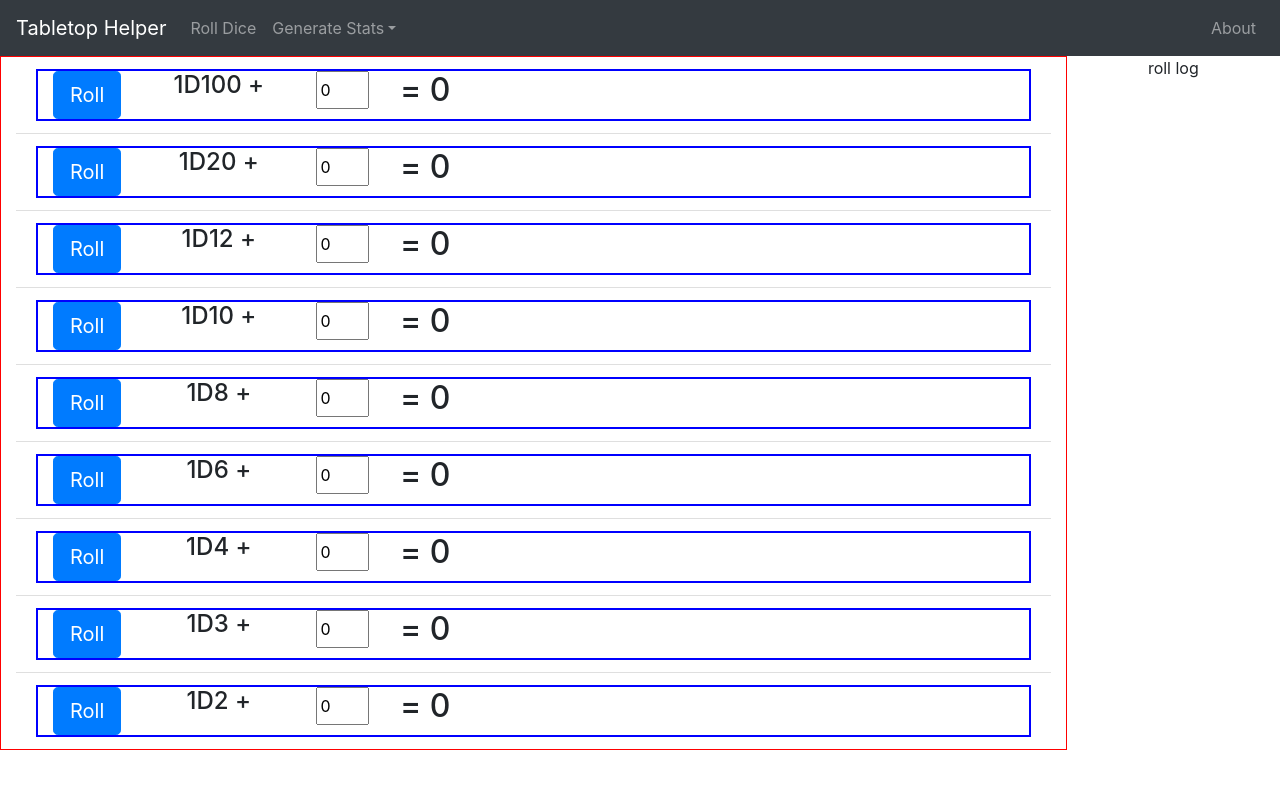
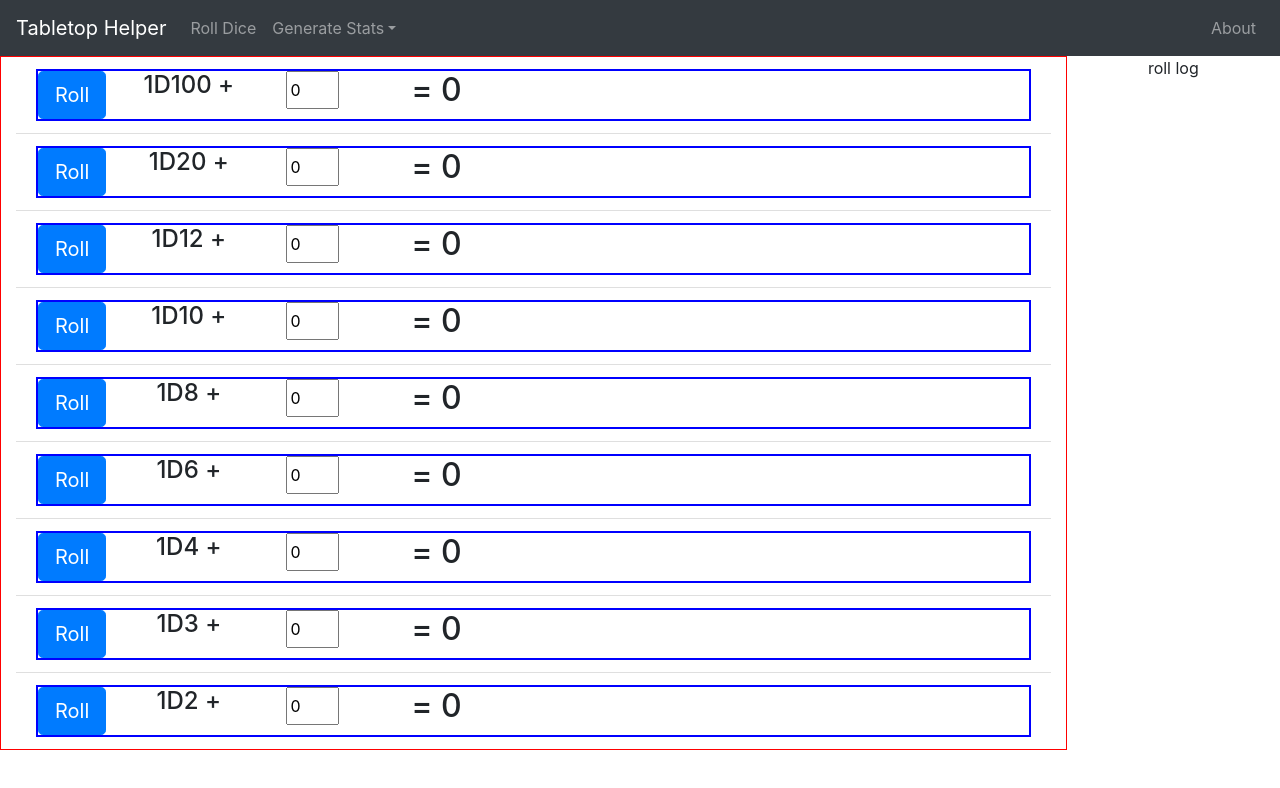
Before and after one commit to arhamHumayun/Tabletop-Helper, a React (Create React App) app in the folder client/: page /dice in a window 1280 px wide. Shown: the top 788 px of the page. Built offline with nearby package versions, Linux system fonts and the light colour scheme.

Commit message:
improved layout for dice

```diff
--- a/client/src/components/Dice.js
+++ b/client/src/components/Dice.js
@@ -43,17 +43,17 @@ export default class Dice extends Component {
         return (
             <React.Fragment>
                 <Container style={{border: '2px solid blue'}}>
-                    <Row>
-                        <Col md="auto">
+                    <Row style={{}} >
+                        <Col md={{span: 1.5}}>
                             <Button variant="primary" onClick={this.roll} size="lg" className="btn btn-primary btn-lg btn-block" block>Roll</Button>
                         </Col >
-                        <Col md={2}>
+                        <Col md={{span: 2}}>
                             <h4 style={{width: "100%"}} >1D{this.state.diceSize} + </h4>
                         </Col>
-                        <Col md={1}>
+                        <Col md={{span: 1}}>
                             <input type="number" value={this.state.inputValue} onChange={this._handleUpdate} step="any" style={{width: "100%", height: '80%'}}/>
                         </Col>
-                        <Col md={1}>
+                        <Col md={{span: 2}}>
                             <h2>= {this.state.finalResult}</h2>
                         </Col>
                     </Row>
```
